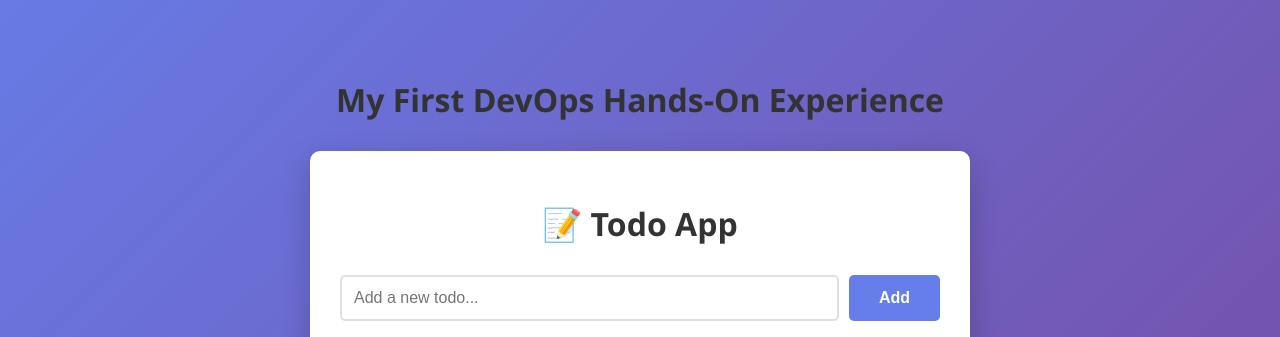
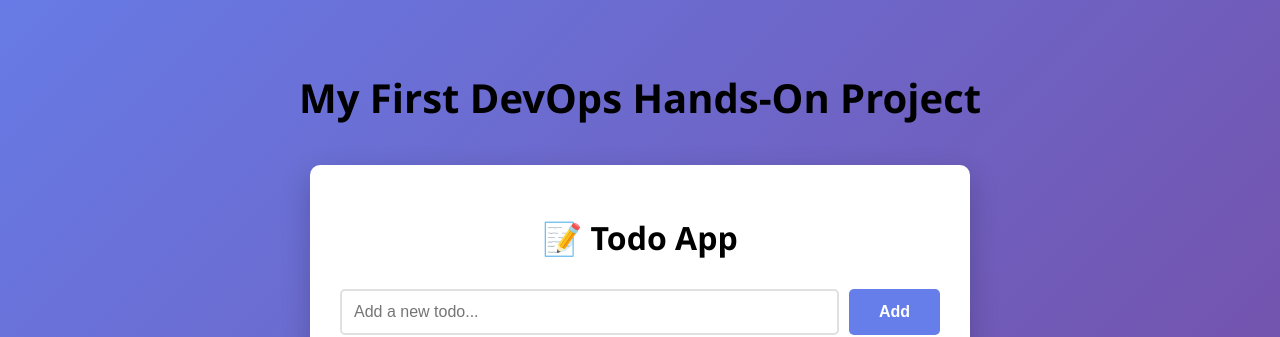
Before and after one commit to Syed-Moazzam/mern-todo-app-devops, a React (Create React App) app in the folder frontend/: page / in a window 1280 px wide. Shown: the part 134-471 px from the top of the page. Built offline with nearby package versions, Linux system fonts and the light colour scheme; no server answers.

Commit message:
updated main heading and its styling

```diff
--- a/frontend/src/App.css
+++ b/frontend/src/App.css
@@ -33,8 +33,15 @@ code {
 }
 
 h1 {
-  color: #333;
+  color: black;
   margin-bottom: 30px;
+  text-align: center;
+}
+
+.main-heading {
+  color: black;
+  margin-bottom: 40px;
+  font-size: 40px;
   text-align: center;
 }
 
--- a/frontend/src/App.js
+++ b/frontend/src/App.js
@@ -59,7 +59,7 @@ function App() {
 
   return (
     <div className="App">
-      <h1 className='text-lg-center'>My First DevOps Hands-On Experience</h1>
+      <h1 className='main-heading'>My First DevOps Hands-On Project</h1>
       <div className="container">
         <h1>📝 Todo App</h1>
         <form onSubmit={addTodo} className="todo-form">
```
